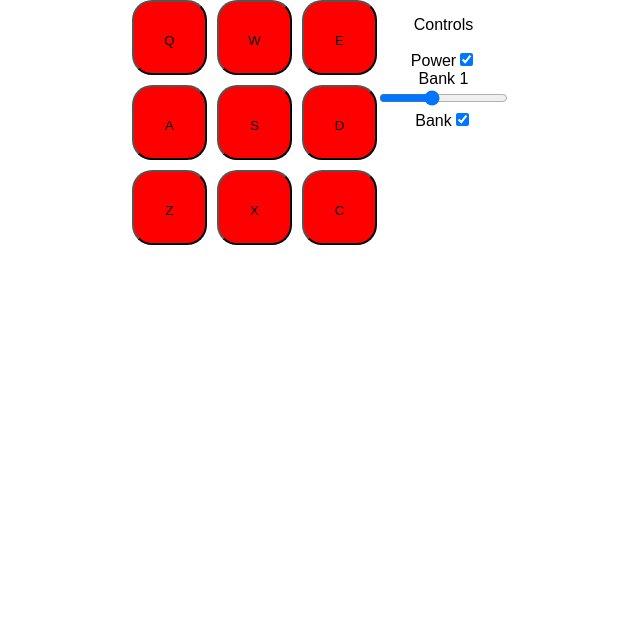
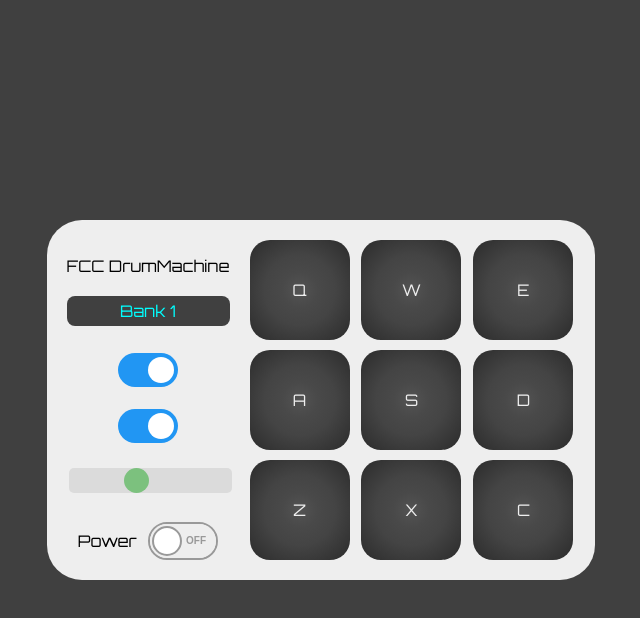
Before and after one commit to brimarq/fcc-drum-machine, a React (Create React App) app: page / in a window 1280 px wide. Shown: the top 618 px of the page, without its empty margins (319-959 px from the left). Built offline with nearby package versions, Linux system fonts and the light colour scheme.

Commit message:
refactored from first version

```diff
--- a/src/App.css
+++ b/src/App.css
@@ -1,10 +1,23 @@
 :root {
-  --pad-size: 75px;
+  --pad-size-sm: 75px;
+  --pad-size: 100px;
 
 }
 
+body {
+  font-family: 'Orbitron', sans-serif;
+  background-color: #404040;
+}
 .App {
+  min-height: 100vh;
+  display: grid;
+  /* No need for this unless you want specific sizing - CSSgrid aligns children along rows by default */
+  grid-template-rows: auto auto auto;
   text-align: center;
+  grid-template-areas:
+    "header"
+    "main"
+    "footer";
 }
 
 .App-logo {
@@ -13,10 +26,11 @@
 }
 
 .App-header {
-  background-color: #222;
+  grid-area: header;
+  /* background-color: #222;
   height: 150px;
   padding: 20px;
-  color: white;
+  color: white; */
 }
 
 .App-title {
@@ -32,36 +46,279 @@
   to { transform: rotate(360deg); }
 }
 
+.App-main {
+  grid-area: main;
+  display: grid;
+  grid-template-rows: 1fr auto 1fr;
+  grid-template-columns: 1fr auto 1fr;
+  grid-template-areas:
+    ". . ."
+    ". drummachine ."
+    ". . .";
+}
+
+.App-footer {
+  grid-area: footer;
+}
+
 #drum-machine {
+  grid-area: drummachine;
+  background-color: #EEEEEE;
   display: grid;
-  grid-template-columns: auto auto;
-  justify-content: center;
+  grid-gap: 20px;
+  grid-template-columns: auto;
+  grid-template-rows: auto auto;
+  grid-template-areas:
+    "controls"
+    "padbank";
+  border-radius: 35px;
+  padding: 20px;
+  /* justify-content: center;
+  align-content: center; */
+  /* justify-items: center; */
 }
 
 #pad-bank {
+  grid-area: padbank;
   display: grid;
   grid-gap: 10px;
-  grid-template-columns: auto auto auto;
-  justify-content: center;
-  /* grid-template-areas:
-      "editor"
-      "preview"; */
+  grid-template-rows: repeat(3, 1fr);
+  grid-template-columns: repeat(3, 1fr);
+  /* align-items: center;
+  justify-items: center; */
+
+}
+
+#controls {
+  grid-area: controls;
+  display: grid;
+  grid-template-rows: repeat(5, 1fr);
+}
+
+#display {
+  height: 30px;
+  line-height: 30px;
+  background-color: #404040;
+  color: #00FEFE;
+  border-radius: 8px;
 }
 
 .drum-pad {
-  background-color: red;
-  height: var(--pad-size);
-  width: var(--pad-size);
+  color: #EEEEEE;
+  background: radial-gradient(circle, rgba(83,83,83,1) 0%, rgba(73,73,73,1) 25%, rgba(68,68,68,1) 50%, rgba(48,48,48,1) 90%);
+  height: var(--pad-size-sm);
+  width: var(--pad-size-sm);
   border-radius: 20px;
   text-align: center;
-  line-height: var(--pad-size);
+  line-height: var(--pad-size-sm);
   cursor: pointer;
 }
 
-.drum-pad:hover {
+/* .drum-pad:hover {
   background-color: blue;
+} */
+
+
+.drum-pad-clicked {
+  background: radial-gradient(circle, rgba(15,133,255,1) 0%, rgba(15,133,255,1) 25%, rgba(4,116,233,1) 50%, rgba(0,95,193,1) 90%);
+  /* margin-top: 2px;
+  margin-left: 2px; */
 }
 
-.drum-pad:active {
-  background-color: yellow;
+ /* The switch - the box around the slider */
+.switch {
+  position: relative;
+  display: inline-block;
+  width: 60px;
+  height: 34px;
 }
+
+/* Hide default HTML checkbox */
+.switch input {display:none;}
+
+/* The slider */
+.switch-slider {
+  position: absolute;
+  cursor: pointer;
+  top: 0;
+  left: 0;
+  right: 0;
+  bottom: 0;
+  background-color: #ccc;
+  border-radius: 34px;
+  -webkit-transition: .1s;
+  transition: .1s;
+}
+
+.switch-slider::before {
+  position: absolute;
+  content: "";
+  height: 26px;
+  width: 26px;
+  left: 4px;
+  bottom: 4px;
+  background-color: white;
+  border-radius: 50%;
+  -webkit-transition: .1s;
+  transition: .1s;
+}
+
+
+input:checked + .switch-slider {
+  background-color: #2196F3;
+}
+
+input:focus + .switch-slider {
+  box-shadow: 0 0 1px #2196F3;
+}
+
+input:checked + .switch-slider::before {
+  -webkit-transform: translateX(26px);
+  -ms-transform: translateX(26px);
+  transform: translateX(26px);
+}
+
+
+/*** VOLUME SLIDER ***/
+.slidecontainer {
+  width: 100%; /* Width of the outside container */
+}
+
+/* The slider itself */
+.slider {
+  -webkit-appearance: none;  /* Override default CSS styles */
+  appearance: none;
+  width: 100%; /* Full-width */
+  height: 25px; /* Specified height */
+  border-radius: 5px;
+  background: #d3d3d3; /* Grey background */
+  outline: none; /* Remove outline */
+  opacity: 0.7; /* Set transparency (for mouse-over effects on hover) */
+  -webkit-transition: .2s; /* 0.2 seconds transition on hover */
+  transition: opacity .2s;
+}
+
+/* Mouse-over effects */
+.slider:hover {
+  opacity: 1; /* Fully shown on mouse-over */
+}
+
+/* The slider handle (use -webkit- (Chrome, Opera, Safari, Edge) and -moz- (Firefox) to override default look) */
+.slider::-webkit-slider-thumb {
+  -webkit-appearance: none; /* Override default look */
+  appearance: none;
+  width: 25px; /* Set a specific slider handle width */
+  height: 25px; /* Slider handle height */
+  border-radius: 50%;
+  background: #4CAF50; /* Green background */
+  cursor: pointer; /* Cursor on hover */
+}
+
+.slider::-moz-range-thumb {
+  width: 25px; /* Set a specific slider handle width */
+  height: 25px; /* Slider handle height */
+  border-radius: 50%;
+  background: #4CAF50; /* Green background */
+  cursor: pointer; /* Cursor on hover */
+}
+
+
+@media(min-width: 415px) {
+  #drum-machine {
+    grid-template-rows: auto;
+    grid-template-columns: 1fr 2fr;
+    grid-template-areas:
+      "controls padbank";
+
+  }
+
+  .drum-pad {
+    height: var(--pad-size);
+    width: var(--pad-size);
+    line-height: var(--pad-size);
+  }
+}
+
+.onoffswitch-container {
+  display: grid;
+  grid-template-columns: repeat(2, 1fr);
+  align-items: center;
+}
+.onoffswitch-title {
+  /* display: inline-block; */
+  /* line-height: 34px; */
+}
+.onoffswitch {
+  /* display: inline-block; */
+  position: relative;
+  width: 70px;
+  -webkit-user-select:none;
+  -moz-user-select:none;
+  -ms-user-select: none;
+}
+.onoffswitch-checkbox {
+  display: none;
+}
+
+/* .onoffswitch-title {
+  display: inline-block;
+} */
+.onoffswitch-label {
+  display: block;
+  overflow: hidden;
+  cursor: pointer;
+  border: 2px solid #999999;
+  border-radius: 34px;
+}
+
+.onoffswitch-inner {
+  display: block;
+  width: 200%;
+  margin-left: -100%;
+  transition: margin 0.1s ease-in 0s;
+}
+.onoffswitch-inner:before, .onoffswitch-inner:after {
+  display: inline-block;
+  width: 50%;
+  height: 34px;
+  padding: 0;
+  line-height: 34px;
+  font-size: 10px;
+  color: white;
+  font-family: Trebuchet, Arial, sans-serif;
+  font-weight: bold;
+  box-sizing: border-box;
+}
+.onoffswitch-inner:before {
+  text-align: left;
+  content: "ON";
+  padding-left: 10px;
+  background-color: #2196F3;
+  color: #FFFFFF;
+}
+.onoffswitch-inner:after {
+  content: "OFF";
+  padding-right: 10px;
+  background-color: #EEEEEE;
+  color: #999999;
+  text-align: right;
+}
+.onoffswitch-switch {
+  display: block;
+  width: 26px;
+  margin: 4px;
+  background: #FFFFFF;
+  position: absolute;
+  top: 0;
+  bottom: 0;
+  right: 32px;
+  border: 2px solid #999999;
+  border-radius: 34px;
+  transition: all 0.1s ease-in 0s;
+}
+.onoffswitch-checkbox:checked + .onoffswitch-label .onoffswitch-inner {
+  margin-left: 0;
+}
+.onoffswitch-checkbox:checked + .onoffswitch-label .onoffswitch-switch {
+  right: 0px;
+}
--- a/src/App.js
+++ b/src/App.js
@@ -26,7 +26,7 @@ Once you're done, submit the URL to your working project with all its tests pass
 Remember to use the Read-Search-Ask method if you get stuck.
 */
 
-import React, { Component } from 'react';
+import React, { Component, PureComponent } from 'react';
 import logo from './logo.svg';
 import './App.css';
 
@@ -56,26 +56,59 @@ const data = {
   ]
 }
 
+const defaultPadClassName = "drum-pad";
+const clickedPadClassName = "drum-pad drum-pad-clicked";
 
-class Pad extends Component {
+class Pad extends PureComponent {
   constructor(props) {
     super(props);
+    this.state = {
+      padClassName: defaultPadClassName,
+    };
     this.audioElement = React.createRef();
+    this.handleClick = this.handleClick.bind(this);
+    this.handleKeyDown = this.handleKeyDown.bind(this);
+    this.setPadClassName = this.setPadClassName.bind(this);
   }
 
   componentDidMount() {
     this.audioElement.current.volume = this.props.volume;
+    document.addEventListener("keydown", this.handleKeyDown);
   }
 
   componentDidUpdate() {
     this.audioElement.current.volume = this.props.volume;
   }
 
+  componentWillUnmount() {
+    document.removeEventListener("keydown", this.handleKeyDown);
+  }
+
+  setPadClassName(str) {
+    this.setState(() => ({padClassName: str}));
+  }
+
+  handleClick() {
+    if (this.props.isPwrOn) {
+      this.audioElement.current.play();
+      this.props.displaySoundName(this.props.name);
+      this.setPadClassName(clickedPadClassName);
+      setTimeout(this.setPadClassName, 80, defaultPadClassName);
+    }
+  }
+
+  handleKeyDown(e) {
+    if (e.keyCode === this.props.keyCode) {
+      this.audioElement.current.click();
+    }
+  }
+
   render() {
+    // console.log("Pad " + this.props.kbdKey + " render called");
     return (
-      <button id={this.props.padId} className="drum-pad" name={this.props.name} onClick={this.props.handlePadClick}>{this.props.kbdKey}
+      <div id={this.props.padId} className={this.state.padClassName} name={this.props.name} onClick={this.handleClick} onKeyDown={this.handleKeyDown}>{this.props.kbdKey}
         <audio id={this.props.audioId} src={this.props.source} className="clip" ref={this.audioElement}></audio>
-      </button>
+      </div>
     )
   }
 }
@@ -83,6 +116,7 @@ class Pad extends Component {
 
 class PadBank extends Component {
   render() {
+    console.log("PadBank render called");
     let bank = (this.props.isBank1 ? data.bank1 : data.bank2);
     const baseUrl = "https://s3.amazonaws.com/freecodecamp/drums/";
     return (
@@ -93,10 +127,12 @@ class PadBank extends Component {
             padId={pad.name.replace(/[^A-Za-z0-9]/g, '').toLowerCase()}
             name={pad.name}
             kbdKey={pad.kbdKey}
+            keyCode={pad.keyCode}
             audioId={pad.kbdKey}
             source={baseUrl + pad.sound}
             volume={this.props.volume}
-            handlePadClick={this.props.handlePadClick}
+            displaySoundName={this.props.displaySoundName}
+            isPwrOn={this.props.isPwrOn}
           />
         ))}
       </div>
@@ -106,21 +142,41 @@ class PadBank extends Component {
 
 class Controls extends Component {
   render() {
+    console.log("Controls render called");
     return (
       <div id="controls">
-        <p>Controls</p>
-        <label className="switch">Power
-          <input type="checkbox" name="power" defaultChecked onChange={this.props.handleChange}/>
-          <span className="slider round"></span>
-        </label>
+        <p>FCC DrumMachine</p>
         <div id="display">{this.props.display}</div>
+        <div className="switch-container">
+          {/* <span>Power</span> */}
+          <label className="switch">
+            <input type="checkbox" name="power" defaultChecked onChange={this.props.handleChange}/>
+            <span className="switch-slider"></span>
+          </label>
+        </div>
+        <div className="switch-container">
+          {/* <span>Bank</span> */}
+          <label className="switch">
+            <input type="checkbox" name="bank" defaultChecked onChange={this.props.handleChange}/>
+            <span className="switch-slider"></span>
+          </label>
+        </div>
         <div className="slidecontainer">
           <input type="range" min="0" max="1" step=".01" defaultValue={this.props.volume} className="slider" id="myRange" onChange={this.props.handleChange}/>
         </div>
-        <label className="switch">Bank
-          <input type="checkbox" name="bank" defaultChecked onChange={this.props.handleChange}/>
-          <span className="slider round"></span>
-        </label>
+        <div className="onoffswitch-container">
+          <span className="onoffswitch-title">Power</span>
+          <div className="onoffswitch">
+            <input type="checkbox" name="onoffswitch" className="onoffswitch-checkbox" id="myonoffswitch" />
+            {/*  */}
+            <label className="onoffswitch-label" for="myonoffswitch">
+                <span className="onoffswitch-inner"></span>
+                <span className="onoffswitch-switch"></span>
+            </label>
+          </div>
+        </div>
+
+
       </div>
     )
   }
@@ -136,8 +192,12 @@ class DrumMachine extends Component {
       volume: "0.4",
     };
 
+    this.displaySoundName = this.displaySoundName.bind(this);
     this.handleChange = this.handleChange.bind(this);
-    this.handlePadClick = this.handlePadClick.bind(this);
+  }
+
+  displaySoundName(name) {
+    this.setState(() => ({display: name}));
   }
 
   handleChange(e) {
@@ -166,23 +226,15 @@ class DrumMachine extends Component {
     }
   }
 
-  handlePadClick(e) {
-    let element = e.target;
-    if (!this.state.isPwrOn) return;
-    element.firstElementChild.play();
-    this.setState(() => ({
-      display: element.name
-    }));
-  }
-
   render() {
+    console.log("DrumMachine render called");
     return (
       <div id="drum-machine">
         <PadBank
           isPwrOn={this.state.isPwrOn}
           volume={this.state.volume}
           isBank1={this.state.isBank1}
-          handlePadClick={this.handlePadClick}
+          displaySoundName={this.displaySoundName}
         />
         <Controls
           isPwrOn={this.state.isPwrOn}
@@ -198,53 +250,24 @@ class DrumMachine extends Component {
 
 
 class App extends Component {
-  constructor(props) {
-    super(props);
-    this.handleKeyDown = this.handleKeyDown.bind(this);
-  }
-
-  // Add these to the pads instead?
-  componentDidMount() {
-    document.addEventListener("keydown", this.handleKeyDown);
-  }
-  componentWillUnmount() {
-    document.removeEventListener("keydown", this.handleKeyDown);
-  }
-
-  handleKeyDown(e) {
-    const kbdKeys = ["Q", "q", "W", "w",  "E", "e", "A", "a", "S", "s", "D", "d", "Z", "z", "X", "x", "C", "c"];
-    const keyCodes = [81, 87, 69, 65, 83, 68, 90, 88, 67];
-    let keyUpperCase;
-    let btn;
-    if (e.key && kbdKeys.includes(e.key)) {
-      keyUpperCase = e.key.toUpperCase();
-    }
-    else {
-      // Accomodation for fcc testing suite that tests for .keyCode instead of .key even though the former is depreciated.
-      if (keyCodes.includes(e.keyCode)) {
-        keyUpperCase = String.fromCharCode(e.keyCode);
-      }
-    }
-
-    if (keyUpperCase) {
-      btn = document.querySelector("audio#" + keyUpperCase + ".clip").closest('button');
-      btn.focus();
-      btn.click();
-    }
-
-  }
 
   render() {
+    console.log("App render called");
     return (
       <div className="App">
-        {/* <header className="App-header">
-          <img src={logo} className="App-logo" alt="logo" />
-          <h1 className="App-title">Welcome to React</h1>
+        <header className="App-header">
+          {/* <img src={logo} className="App-logo" alt="logo" />
+          <h1 className="App-title">Welcome to React</h1> */}
         </header>
-        <p className="App-intro">
+        {/* <p className="App-intro">
           To get started, edit <code>src/App.js</code> and save to reload.
         </p> */}
-        <DrumMachine />
+        <main className="App-main">
+
+          <DrumMachine />
+
+        </main>
+        <footer className="App-footer"></footer>
       </div>
     );
 
```
